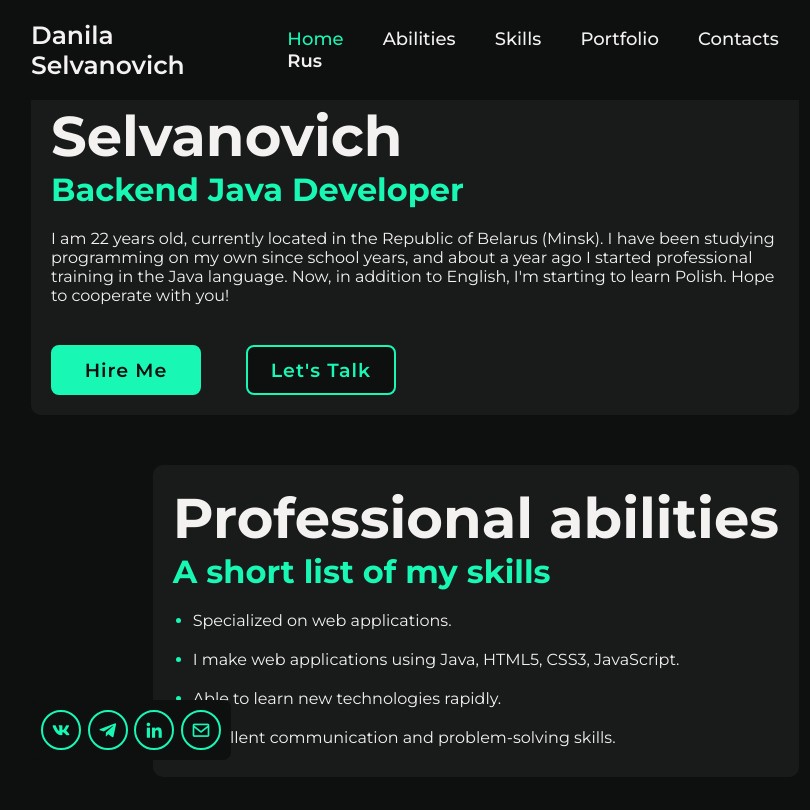
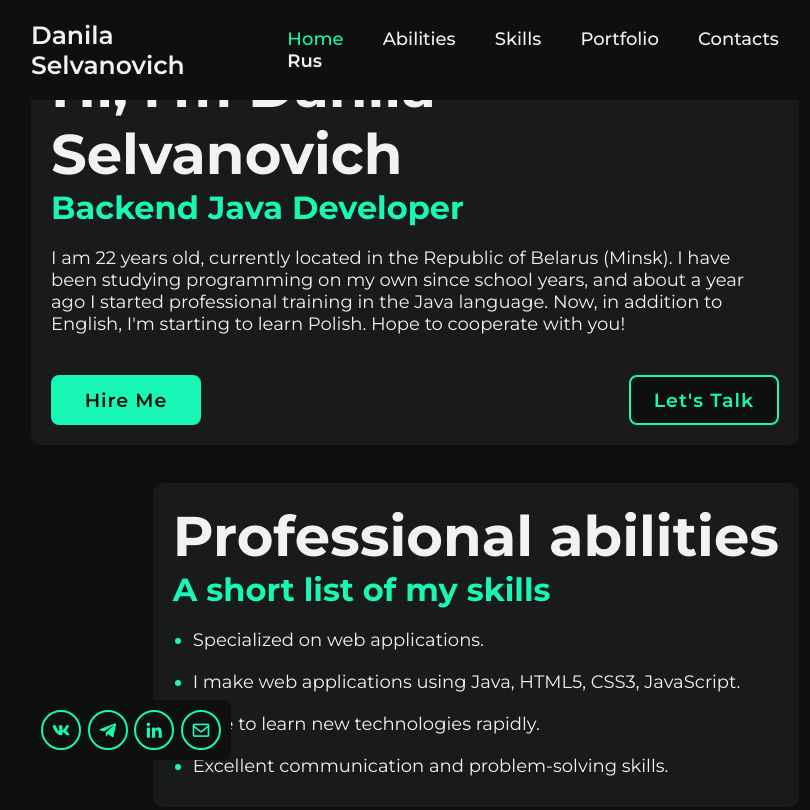
Before and after one commit to DaizuBTW/Portfolio, a plain HTML site: page index.html in a window 1280 px wide. Shown: the top 810 px of the page, without its empty margins (225-1035 px from the left). Drawn offline with nearby package versions, Linux system fonts and the light colour scheme.

Commit message:
Update 01.09.2023

```diff
--- a/css/styles.css
+++ b/css/styles.css
@@ -14,11 +14,14 @@
 
     --h1-size: 56px;
     --h3-size:32px;
-    --text-size: 16px;
+    --text-size: 18px;
     --porta-size: 16px;
     --a-size: 20px;
     --nava-size: 18px;
     --logo-size: 25px;
+    --block-margin: 50px 0 0 0;
+    --home-margin: 150px 0 0 0;
+    --contacts-margin: 200px 0 0 0;
 }
 
 
@@ -114,12 +117,12 @@ label:hover {
 .block {
     display: flex;
     align-items: end;
-    margin-top: 50px;
+    margin: var(--block-margin);
 }
 
 .home {
     height: 295px;
-    margin-top: 120px;
+    margin: var(--home-margin);
     justify-content: left;
 }
 
@@ -142,7 +145,7 @@ label:hover {
     align-items: end;
     height: 200px !important;
     margin-top: 100px;
-    padding-bottom: 50px;
+    padding-bottom: 25px;
 }
 
 .bottom-block {
@@ -269,7 +272,7 @@ li span {
 .home-content .btn-box {
     display: flex;
     justify-content: space-between;
-    width: 345px;
+    width: px;
     height: 50px;
 }
 
--- a/js/script.js
+++ b/js/script.js
@@ -4,6 +4,7 @@ document.addEventListener("DOMContentLoaded", function(event) {
   const element1 = document.querySelector('body');
   const element2 = document.querySelector('.header');
   const home = document.querySelector('.home');
+  const btns = document.querySelector('.btn-box');
   const about = document.querySelector('.about');
   const services = document.querySelector('.services');
   const portfolio = document.querySelector('.portfolio');
@@ -11,15 +12,20 @@ document.addEventListener("DOMContentLoaded", function(event) {
   if (widthWind <= 920) {
     element1.style.padding = '0 5%';
     element2.style.padding = '20px 5%';
-    home.style.height = '465px';
-    about.style.height = '411px';
-    services.style.height = '533px';
-    portfolio.style.hright = '371px';
-    document.documentElement.style.setProperty('--text-size', '28px');
-    document.documentElement.style.setProperty('--h3-size', '36px');
-    document.documentElement.style.setProperty('--nava-size', '22px');
-    document.documentElement.style.setProperty('--logo-size', '30px');
-    document.documentElement.style.setProperty('--porta-size', '28px');
+    home.style.height = '466px';
+    btns.style.width = 'px';
+    about.style.height = '369px';
+    services.style.height = '432px';
+    portfolio.style.hright = '360px';
+    btns.style.width = 'px';
+    document.documentElement.style.setProperty('--block-margin', '30px 0 0 0');
+    document.documentElement.style.setProperty('--home-margin', '70px 0 0 0');
+    document.documentElement.style.setProperty('--text-size', '18px');
+    document.documentElement.style.setProperty('--h1-size', '28px');
+    document.documentElement.style.setProperty('--h3-size', '24px');
+    document.documentElement.style.setProperty('--nava-size', '20px');
+    document.documentElement.style.setProperty('--logo-size', '22px');
+    document.documentElement.style.setProperty('--porta-size', '22px');
   }
 });
 
@@ -112,10 +118,10 @@ let rus = {
     const portfolio = document.querySelector('.portfolio');
     const contacts = document.querySelector('.contacts');
     if (widthWind <= 920) {
-      home.style.height = lang.checked ? '532px' : '465px';
-      about.style.height = lang.checked ? '512px' : '411px';
-      services.style.height = lang.checked ? '533px' : '533px';
-      portfolio.style.height = lang.checked ? '405px' : '371px';
+      home.style.height = lang.checked ? '539px' : '466px';
+      about.style.height = lang.checked ? '475px' : '369px';
+      services.style.height = lang.checked ? '483px' : '432px';
+      portfolio.style.height = lang.checked ? '382px' : '360px';
     }
     document.querySelectorAll('[text]').forEach(el => {
       el.innerHTML = language[el.getAttribute('text')];
```
